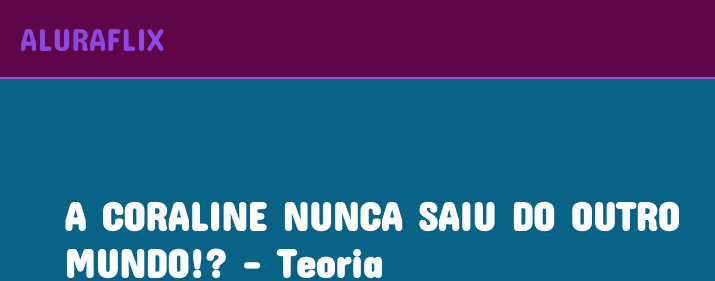
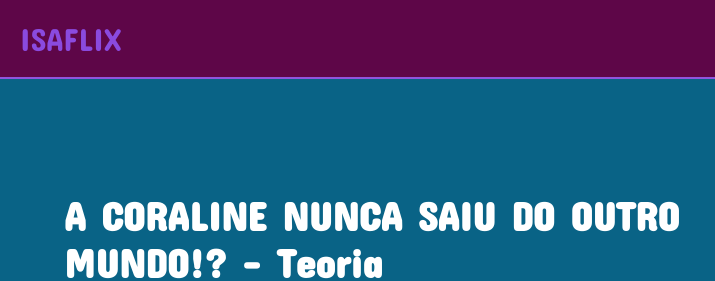
Before and after one commit to isabelleribeiroo/isaflix, a plain HTML site: page index.html in a window 1280 px wide. Shown: the top 281 px of the page, 0-715 px from the left. Drawn offline with Linux system fonts and the light colour scheme.

Commit message:
Add files via upload

```diff
--- a/index.html
+++ b/index.html
@@ -1,6 +1,6 @@
 <html lang="pt-BR"></html>
 <head>
-   <title>ALURAFLIX</title>
+   <title>ISAFLIX</title>
     <link rel="stylesheet" href="style.css"/>
     <link rel="preconnect" href="https://fonts.googleapis.com">
 <link rel="preconnect" href="https://fonts.gstatic.com" crossorigin>
@@ -8,7 +8,7 @@
 </head>
 
 <body>
-<header>ALURAFLIX</header>
+<header>ISAFLIX</header>
 
 <section class="chamada">
 
```
